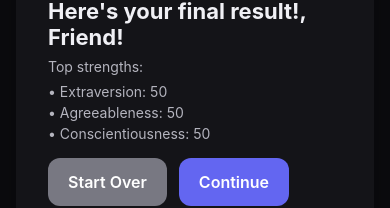
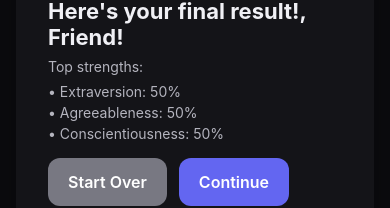
Before and after one commit to potatomat0/twins, a React Native app: screen /Results in a window 390 px wide. Shown: the part 451-659 px from the top of the page. Built offline with nearby package versions, Linux system fonts and the light colour scheme; what react-native-worklets would draw is missing.

Commit message:
Adjust scoring methods to match notebook calculation, change the display score across all related screens

```diff
--- a/components/CharacterScreen.tsx
+++ b/components/CharacterScreen.tsx
@@ -25,11 +25,12 @@ const icons: Record<string, any> = {
 };
 
 function determineGroup(scores: Record<string, number>) {
-  const E = scores['Extraversion'] ?? 0;
-  const A = scores['Agreeableness'] ?? 0;
-  const C = scores['Conscientiousness'] ?? 0;
-  const S = scores['Emotional Stability'] ?? 0; // not used directly
-  const O = scores['Intellect/Imagination'] ?? 0; // Openness
+  const toPct = (value?: number) => (value ?? 0) * 100;
+  const E = toPct(scores['Extraversion']);
+  const A = toPct(scores['Agreeableness']);
+  const C = toPct(scores['Conscientiousness']);
+  const S = toPct(scores['Emotional Stability']); // not used directly
+  const O = toPct(scores['Intellect/Imagination']); // Openness
 
   const HIGH = 70;
   const VERY_HIGH = 85;
--- a/components/CreateAccountScreen.tsx
+++ b/components/CreateAccountScreen.tsx
@@ -39,8 +39,14 @@ type NoticeState = {
 // TODO: replace this mock with TensorFlow Lite model output
 function mockFingerprint(scores: Record<string, number> | undefined) {
   if (!scores) return 'fp(—, —)';
-  const x = ((scores['Extraversion'] ?? 50) - (100 - (scores['Emotional Stability'] ?? 50)) + (scores['Intellect/Imagination'] ?? 50)) / 3;
-  const y = ((scores['Agreeableness'] ?? 50) + (scores['Conscientiousness'] ?? 50)) / 2;
+  const toPct = (value?: number) => (value ?? 0) * 100;
+  const extraversion = toPct(scores['Extraversion']);
+  const stability = toPct(scores['Emotional Stability']);
+  const openness = toPct(scores['Intellect/Imagination']);
+  const agreeableness = toPct(scores['Agreeableness']);
+  const conscientiousness = toPct(scores['Conscientiousness']);
+  const x = (extraversion - (100 - stability) + openness) / 3;
+  const y = (agreeableness + conscientiousness) / 2;
   const xf = Math.max(0, Math.min(100, Math.round(x)));
   const yf = Math.max(0, Math.min(100, Math.round(y)));
   return `fp(${xf}, ${yf})`;
@@ -65,10 +71,11 @@ function passwordStrength(pw: string) {
 // Determine character group from normalized scores
 function determineCharacterGroup(scores?: Record<string, number>) {
   if (!scores) return null;
-  const E = scores['Extraversion'] ?? 0;
-  const A = scores['Agreeableness'] ?? 0;
-  const C = scores['Conscientiousness'] ?? 0;
-  const O = scores['Intellect/Imagination'] ?? 0; // Openness
+  const toPct = (value?: number) => (value ?? 0) * 100;
+  const E = toPct(scores['Extraversion']);
+  const A = toPct(scores['Agreeableness']);
+  const C = toPct(scores['Conscientiousness']);
+  const O = toPct(scores['Intellect/Imagination']); // Openness
   const HIGH = 70;
   const VERY_HIGH = 85;
   if (O >= VERY_HIGH) return 'Creator';
--- a/components/QuestionnaireScreen.tsx
+++ b/components/QuestionnaireScreen.tsx
@@ -10,7 +10,7 @@ import { toRgb, toRgba } from '@themes/index';
 import { QUESTIONS } from '@data/questions';
 import { getQuestionText } from '@data/questionTexts';
 import Button from '@components/common/Button';
-import { AnswerMap, computeBigFiveScores, normalizeScoresTo100 } from '@services/profileAnalyzer';
+import { AnswerMap, computeBigFiveScores, normalizeScoresToUnitRange } from '@services/profileAnalyzer';
 import KeyboardDismissable from '@components/common/KeyboardDismissable';
 import SwipeHeader from '@components/common/SwipeHeader';
 import NotificationModal from '@components/common/NotificationModal';
@@ -110,7 +110,7 @@ const QuestionnaireScreen: React.FC<Props> = ({ navigation, route }) => {
 
   const onFinish = () => {
     const sums = computeBigFiveScores(answers);
-    const normalized = normalizeScoresTo100(sums);
+    const normalized = normalizeScoresToUnitRange(sums);
     clearQuestionnaireDraft();
     navigation.navigate('Results', {
       username: route.params?.username ?? '',
--- a/components/ResultsScreen.tsx
+++ b/components/ResultsScreen.tsx
@@ -27,20 +27,20 @@ const ResultsScreen: React.FC<Props> = ({ navigation, route }) => {
   const gender = route.params?.gender ?? '';
   const { width: windowWidth } = useWindowDimensions();
   const scores = route.params?.scores ?? {
-    'Extraversion': 50,
-    'Agreeableness': 50,
-    'Conscientiousness': 50,
-    'Emotional Stability': 50,
-    'Intellect/Imagination': 50,
+    'Extraversion': 0.5,
+    'Agreeableness': 0.5,
+    'Conscientiousness': 0.5,
+    'Emotional Stability': 0.5,
+    'Intellect/Imagination': 0.5,
   };
 
   const chartData = useMemo(
     () => [
-      { label: 'Extraversion', score: scores['Extraversion'] },
-      { label: 'Agreeableness', score: scores['Agreeableness'] },
-      { label: 'Conscientiousness', score: scores['Conscientiousness'] },
-      { label: 'Emotional Stability', score: scores['Emotional Stability'] },
-      { label: 'Intellect/Imagination', score: scores['Intellect/Imagination'] },
+      { label: 'Extraversion', score: (scores['Extraversion'] ?? 0) * 100 },
+      { label: 'Agreeableness', score: (scores['Agreeableness'] ?? 0) * 100 },
+      { label: 'Conscientiousness', score: (scores['Conscientiousness'] ?? 0) * 100 },
+      { label: 'Emotional Stability', score: (scores['Emotional Stability'] ?? 0) * 100 },
+      { label: 'Intellect/Imagination', score: (scores['Intellect/Imagination'] ?? 0) * 100 },
     ],
     [scores],
   );
@@ -91,9 +91,10 @@ const ResultsScreen: React.FC<Props> = ({ navigation, route }) => {
             {top3.map(([key, value]) => {
               const labelKey = FACTOR_LABEL_KEYS[key as keyof typeof FACTOR_LABEL_KEYS];
               const factorLabel = labelKey ? t(labelKey) : key;
+              const percent = Math.round((value ?? 0) * 100);
               return (
                 <Text key={key} style={{ color: toRgb(theme.colors['--text-secondary']), marginBottom: 4 }}>
-                  {t('results.screen.strengthEntry', { factor: factorLabel, value })}
+                  {t('results.screen.strengthEntry', { factor: factorLabel, value: `${percent}%` })}
                 </Text>
               );
             })}
--- a/components/VerifyEmailScreen.tsx
+++ b/components/VerifyEmailScreen.tsx
@@ -19,10 +19,11 @@ type Props = { navigation: Nav; route: Route };
 
 function determineCharacterGroup(scores?: Record<string, number>) {
   if (!scores) return null;
-  const E = scores['Extraversion'] ?? 0;
-  const A = scores['Agreeableness'] ?? 0;
-  const C = scores['Conscientiousness'] ?? 0;
-  const O = scores['Intellect/Imagination'] ?? 0;
+  const toPct = (value?: number) => (value ?? 0) * 100;
+  const E = toPct(scores['Extraversion']);
+  const A = toPct(scores['Agreeableness']);
+  const C = toPct(scores['Conscientiousness']);
+  const O = toPct(scores['Intellect/Imagination']);
   const HIGH = 70, VERY_HIGH = 85;
   if (O >= VERY_HIGH) return 'Creator';
   if (E >= HIGH && O >= HIGH) return 'Explorer';
--- a/services/profileAnalyzer.ts
+++ b/services/profileAnalyzer.ts
@@ -31,12 +31,12 @@ export function computeBigFiveScores(answers: AnswerMap): Record<Factor, number>
 }
 
 // Convert raw sums (min 10, max 50 per factor) to 0-100 scale.
-export function normalizeScoresTo100(sums: Record<Factor, number>): Record<Factor, number> {
+export function normalizeScoresToUnitRange(sums: Record<Factor, number>): Record<Factor, number> {
   const out = { ...sums } as Record<Factor, number>;
   for (const f of FACTORS) {
     const v = sums[f];
-    const pct = ((v - 10) / 40) * 100; // 10 items per factor
-    out[f] = Math.max(0, Math.min(100, Math.round(pct)));
+    const scaled = (v - 10) / 40; // 10 items per factor, Likert 1-5
+    out[f] = Math.max(0, Math.min(1, scaled));
   }
   return out;
 }
```
Also changed, not shown: Documents/progress.md (+1 -0 lines), scripts/score_verifier.ts (added, +106 -0 lines).
